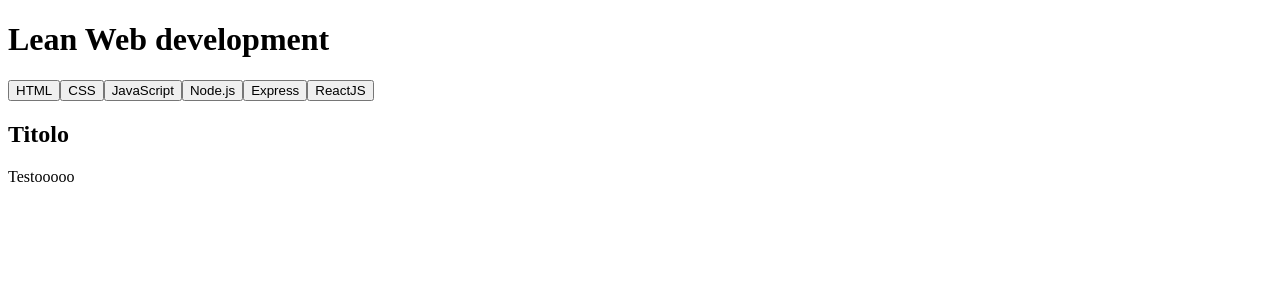
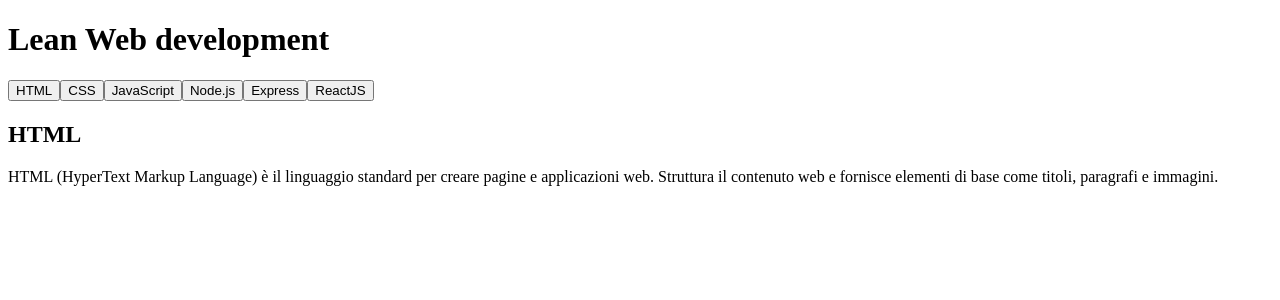
Before and after one commit to stefanosorrenti/react-use-state, a React (Vite) app: page / in a window 1280 px wide. Shown: the top 300 px of the page. Built offline with nearby package versions, Linux system fonts and the light colour scheme.

Commit message:
AppMain: add first logic for dynamic buttons

```diff
--- a/src/components/AppMain.jsx
+++ b/src/components/AppMain.jsx
@@ -1,3 +1,4 @@
+import { useState } from "react"
 export default function AppMain() {
 
     /* DATA */
@@ -35,6 +36,30 @@ export default function AppMain() {
     ]
 
 
+    const [title, setTitle] = useState(0)
+    const [count, setCounter] = useState(0)
+
+   const userCount = useState(0)
+
+   let dynamicCount = userCount[0]
+
+
+
+
+
+
+
+
+
+
+
+
+
+
+
+
+
+
     return (
 
         /* Main */
@@ -42,20 +67,39 @@ export default function AppMain() {
             <div className="buttons">
                 {languages.map(lang => (
 
-                    <button key={lang.id}>{lang.title}</button>
+                    <button key={lang.id} onClick={() => {
+                        setCounter(count)
 
+
+                        dynamicCount = count + lang.id
+
+                        console.log(dynamicCount);
+
+
+
+
+                    } }>{lang.title}</button>
                 ))}
             </div>
+
+
 
             {/* Card Section */}
             <section className="container">
 
                 <div className="card">
-                    <h2>Titolo</h2>
-                    <p>Testooooo</p>
+
+                    <h2>{languages[dynamicCount].title}</h2>
+                    <p>{languages[dynamicCount].description}</p>
                 </div>
+
 
             </section>
         </main>
+
     )
+
+
+
+
 }
```
